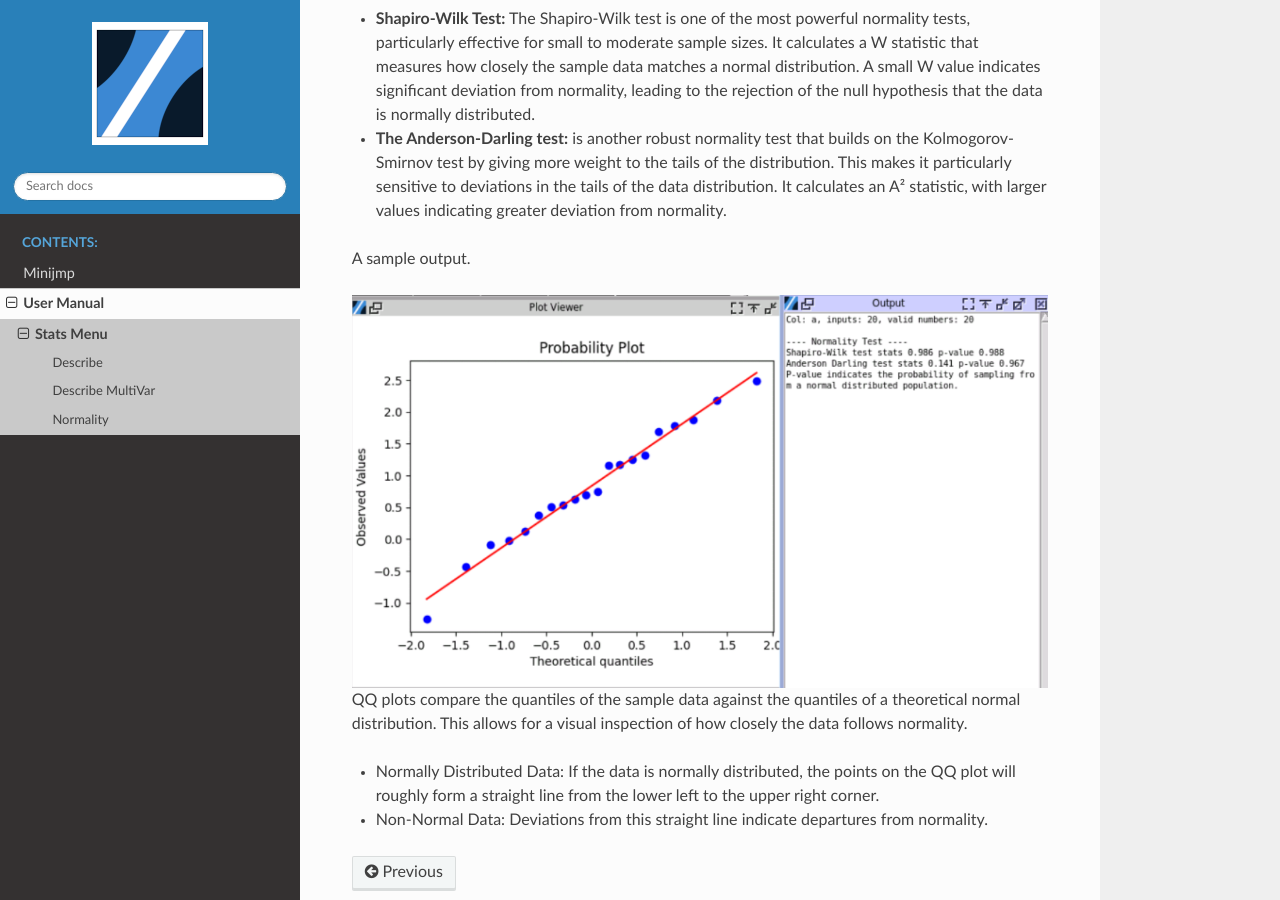
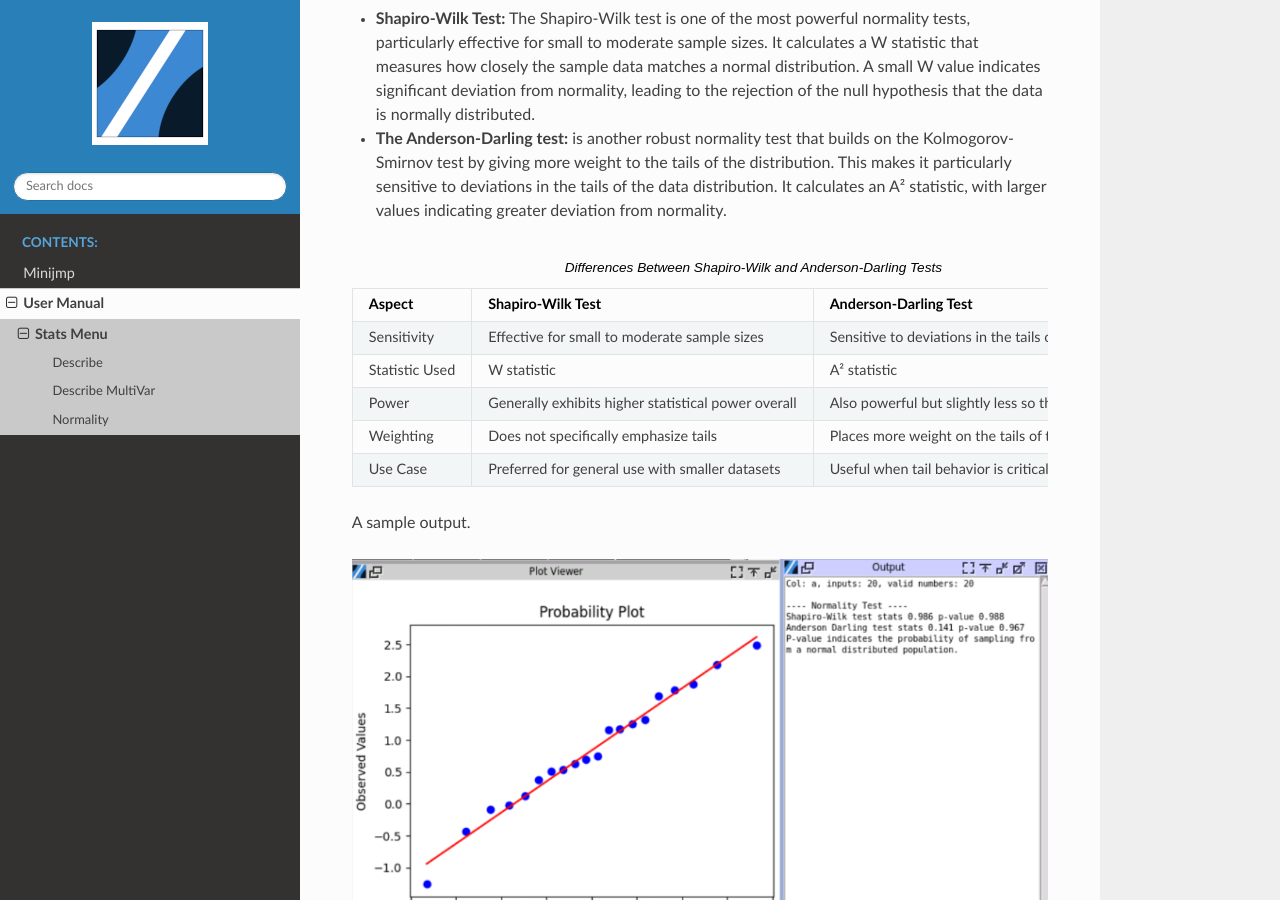
Before and after one commit to garrydu/Minijmp, a Sphinx documentation site: the page built from docs/usage/stats.rst, in a window 1280 px wide and 900 px high, scrolled down 3304 px. Built offline with Sphinx 7.4.7 and the Read the Docs theme 3.1.0, drawn with Linux system fonts in a browser that asks for light colours; some of the changed lines change nothing that is shown.

Commit message:
change table of norm test

```diff
--- a/docs/usage/stats.rst
+++ b/docs/usage/stats.rst
@@ -89,23 +89,28 @@ A normality test is a statistical procedure used to determine whether a dataset
 
 - **The Anderson-Darling test:** is another robust normality test that builds on the Kolmogorov-Smirnov test by giving more weight to the tails of the distribution. This makes it particularly sensitive to deviations in the tails of the data distribution. It calculates an A² statistic, with larger values indicating greater deviation from normality.
 
-+-------------------+------------------------------------------------+---------------------------------------------------+
-| Aspect            | Shapiro-Wilk Test                              | Anderson-Darling Test                              |
-+===================+================================================+===================================================+
-| **Sensitivity**   | Effective for small to moderate sample sizes   | Sensitive to deviations in the tails of the        |
-|                   |                                                | distribution                                       |
-+-------------------+------------------------------------------------+---------------------------------------------------+
-| **Statistic Used**| W statistic                                    | A² statistic                                       |
-+-------------------+------------------------------------------------+---------------------------------------------------+
-| **Power**         | Generally exhibits higher statistical power    | Also powerful but slightly less so than            |
-|                   | overall                                        | Shapiro-Wilk                                       |
-+-------------------+------------------------------------------------+---------------------------------------------------+
-| **Weighting**     | Does not specifically emphasize tails          | Places more weight on the tails of the             |
-|                   |                                                | distribution                                       |
-+-------------------+------------------------------------------------+---------------------------------------------------+
-| **Use Case**      | Preferred for general use with smaller         | Useful when tail behavior is critical              |
-|                   | datasets                                       |                                                    |
-+-------------------+------------------------------------------------+---------------------------------------------------+
+.. list-table:: Differences Between Shapiro-Wilk and Anderson-Darling Tests
+   :widths: 20 40 40
+   :header-rows: 1
+
+   * - Aspect
+     - Shapiro-Wilk Test
+     - Anderson-Darling Test
+   * - Sensitivity
+     - Effective for small to moderate sample sizes
+     - Sensitive to deviations in the tails of the distribution
+   * - Statistic Used
+     - W statistic
+     - A² statistic
+   * - Power
+     - Generally exhibits higher statistical power overall
+     - Also powerful but slightly less so than Shapiro-Wilk
+   * - Weighting
+     - Does not specifically emphasize tails
+     - Places more weight on the tails of the distribution
+   * - Use Case
+     - Preferred for general use with smaller datasets
+     - Useful when tail behavior is critical
 
 A sample output.
 
```
